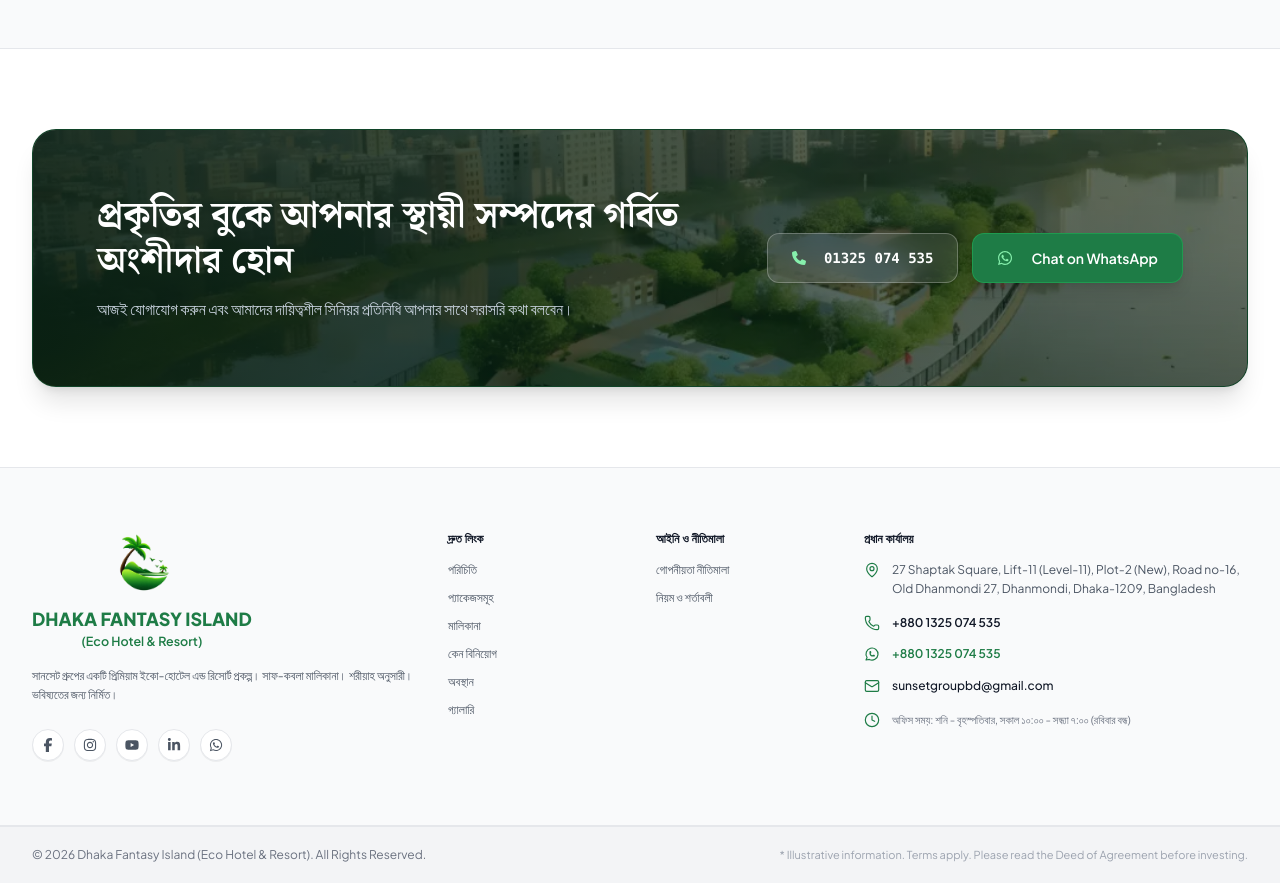
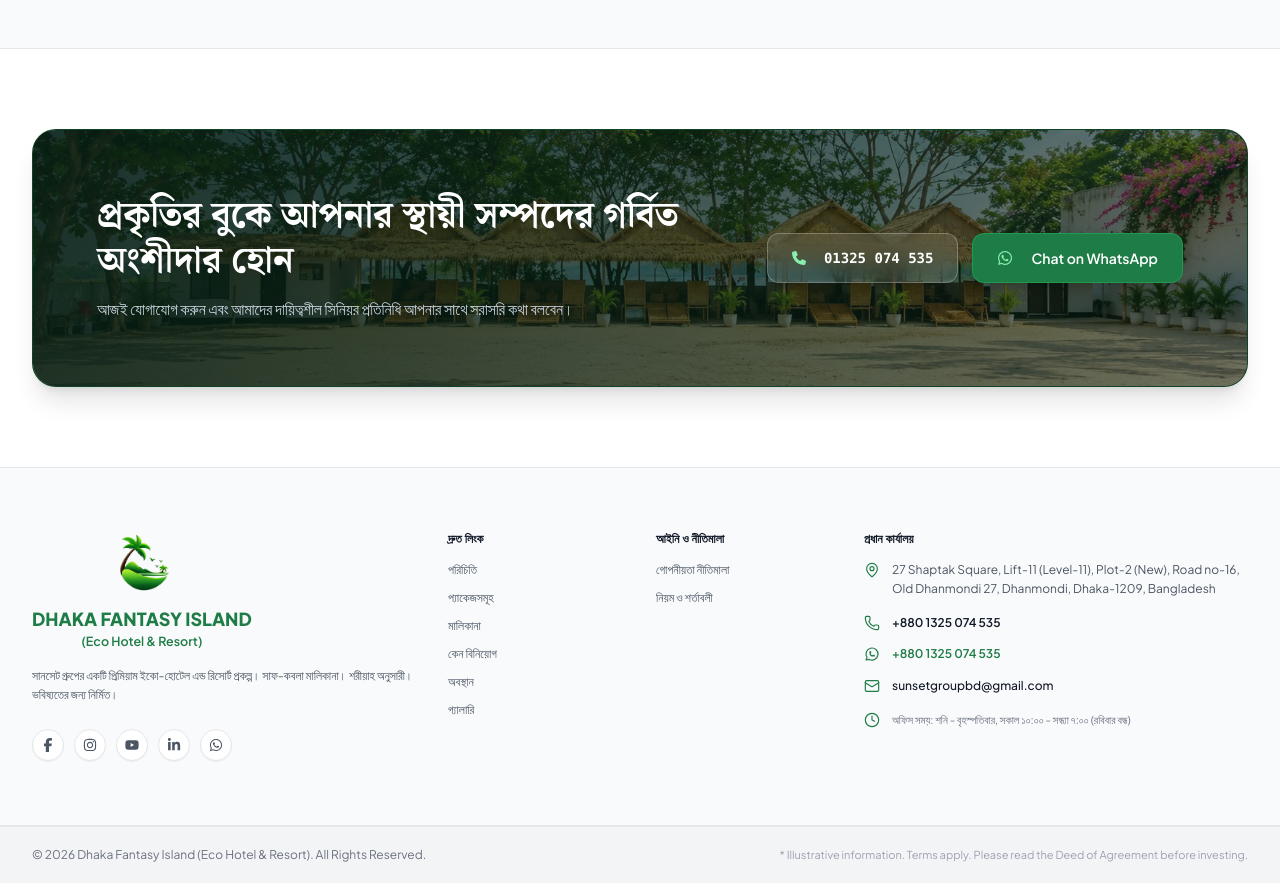
Before and after one commit to sunsetgroupbd/dfi, a Next.js app in the folder frontend/: page / in a window 1280 px wide. Shown: the part 6180-7063 px from the top of the page. Built offline with nearby package versions, Linux system fonts and the light colour scheme.

Commit message:
feat(cta): use realdfiview.webp as background for FinalCtaSection

```diff
--- a/frontend/components/sections/FinalCtaSection.tsx
+++ b/frontend/components/sections/FinalCtaSection.tsx
@@ -19,8 +19,8 @@ export const FinalCtaSection: React.FC = () => {
             {/* Background Resort Image with Overlay */}
             <div className="absolute inset-0 z-0">
               <Image
-                src="/dfi-aerial.webp"
-                alt="Dhaka Fantasy Island - Aerial Masterplan View"
+                src="/realdfiview.webp"
+                alt="Dhaka Fantasy Island - Aerial Resort View"
                 fill
                 sizes="100vw"
                 className="object-cover object-center opacity-65"
```
